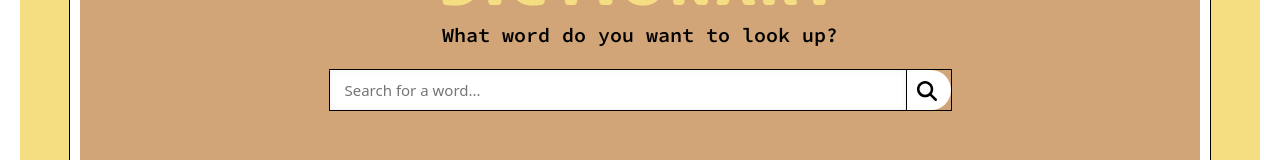
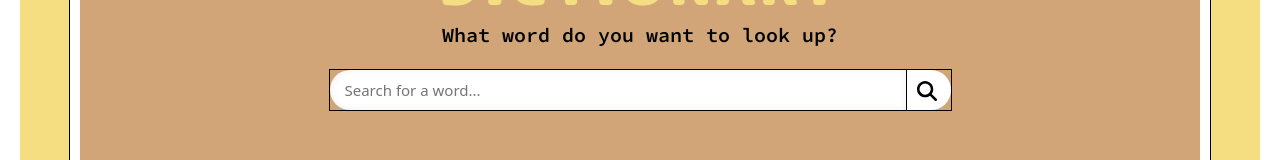
Before and after one commit to mimikomp/react-dictionary-project, a React (Create React App) app: page / in a window 1280 px wide. Shown: the part 386-546 px from the top of the page. Built offline with nearby package versions, Linux system fonts and the light colour scheme.

Commit message:
Testing Fix

```diff
--- a/src/Style/Dictionary.css
+++ b/src/Style/Dictionary.css
@@ -1,13 +1,3 @@
-textarea,
-input.text,
-input[type="text"],
-input[type="button"],
-input[type="submit"],
-.input-checkbox {
-  -webkit-appearance: none;
-  border-radius: 0;
-}
-
 input[type="search"] {
   -webkit-appearance: none;
 }
@@ -78,7 +68,8 @@ input {
   padding: 6px 15px;
   background-color: var(--light-color);
   border: none;
-  border-radius: 0.25px;
+  border-bottom-left-radius: 20px;
+  border-top-left-radius: 20px;
 }
 
 .Dictionary input:focus-visible {
```
